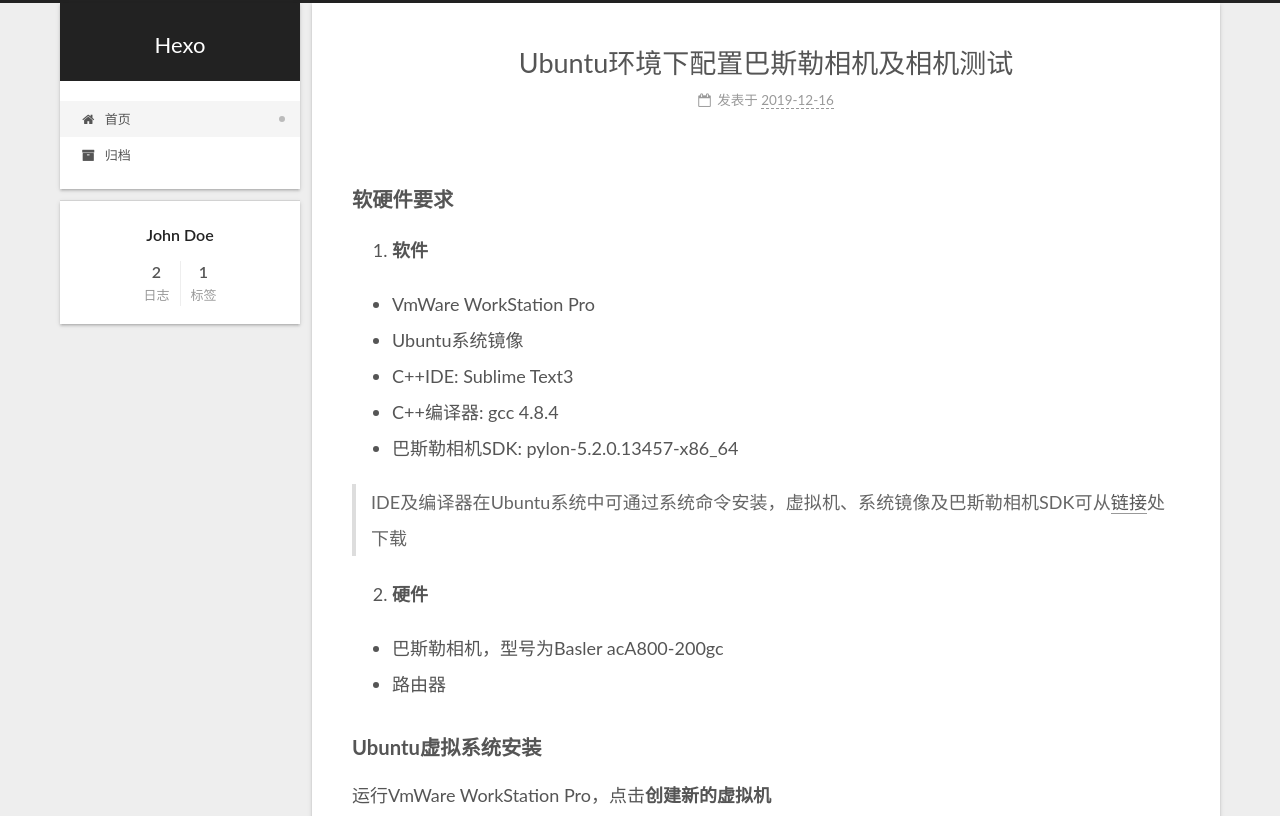
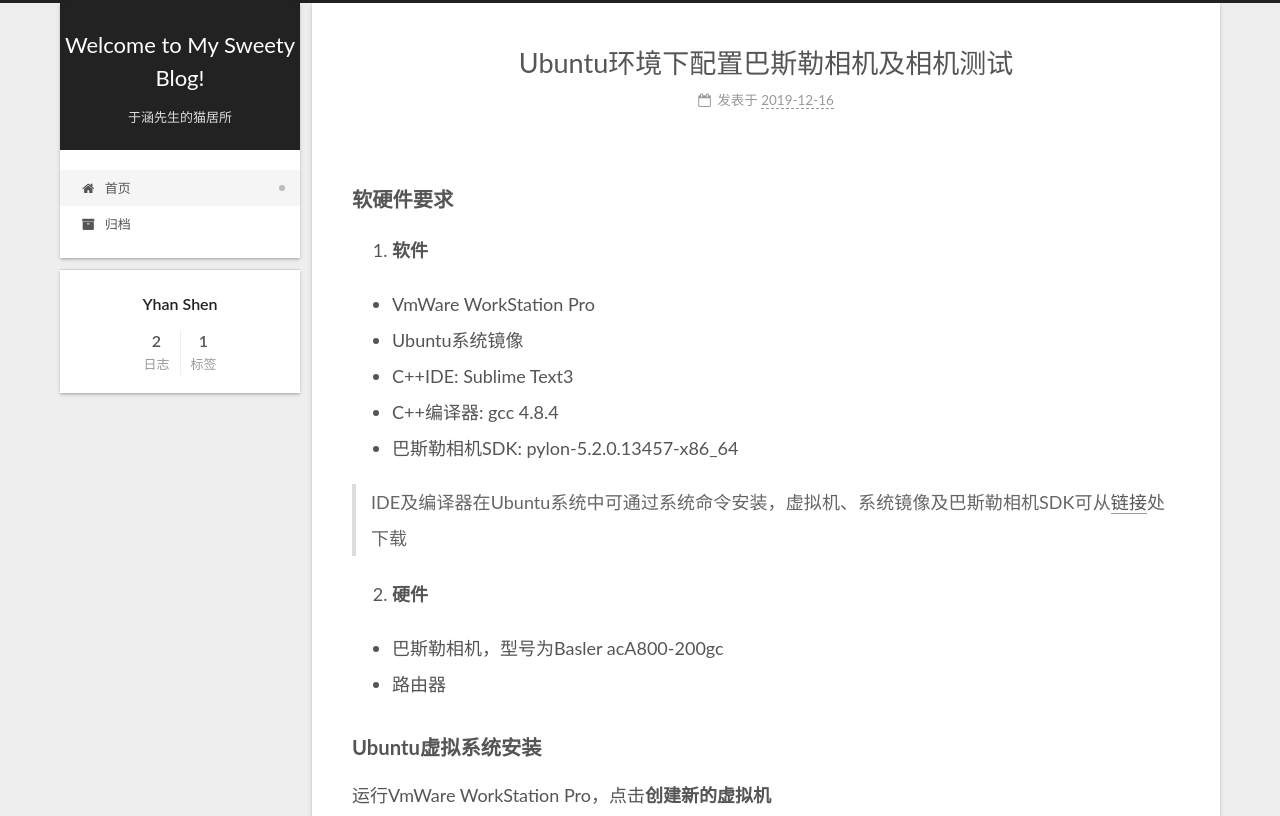
Before and after one commit to ShenYhan/ShenYhan.github.io, a plain HTML site: page index.html in a window 1280 px wide. Shown: the top 816 px of the page. Drawn offline with Linux system fonts and the light colour scheme.

Commit message:
Site updated: 2019-12-16 13:58:18

```diff
--- a/css/main.css
+++ b/css/main.css
@@ -1159,7 +1159,7 @@ pre .javascript .function {
 }
 .links-of-author a::before,
 .links-of-author span.exturl::before {
-  background: #f4ff9a;
+  background: #0659ff;
   border-radius: 50%;
   content: ' ';
   display: inline-block;
--- a/index.html
+++ b/index.html
@@ -47,10 +47,10 @@
 </script>
 
   <meta property="og:type" content="website">
-<meta property="og:title" content="Hexo">
+<meta property="og:title" content="Welcome to My Sweety Blog!">
 <meta property="og:url" content="http:&#x2F;&#x2F;yoursite.com&#x2F;index.html">
-<meta property="og:site_name" content="Hexo">
-<meta property="article:author" content="John Doe">
+<meta property="og:site_name" content="Welcome to My Sweety Blog!">
+<meta property="article:author" content="Yhan Shen">
 <meta name="twitter:card" content="summary">
 
 <link rel="canonical" href="http://yoursite.com/">
@@ -65,7 +65,7 @@
   };
 </script>
 
-  <title>Hexo</title>
+  <title>Welcome to My Sweety Blog!</title>
 
 
 
@@ -109,10 +109,11 @@
     <div>
       <a href="/" class="brand" rel="start">
         <span class="logo-line-before"><i></i></span>
-        <span class="site-title">Hexo</span>
+        <span class="site-title">Welcome to My Sweety Blog!</span>
         <span class="logo-line-after"><i></i></span>
       </a>
     </div>
+        <p class="site-subtitle">于涵先生的猫居所</p>
   </div>
 
   <div class="site-nav-toggle">
@@ -168,12 +169,12 @@
 
     <span hidden itemprop="author" itemscope itemtype="http://schema.org/Person">
       <meta itemprop="image" content="/images/avatar.gif">
-      <meta itemprop="name" content="John Doe">
+      <meta itemprop="name" content="Yhan Shen">
       <meta itemprop="description" content="">
     </span>
 
     <span hidden itemprop="publisher" itemscope itemtype="http://schema.org/Organization">
-      <meta itemprop="name" content="Hexo">
+      <meta itemprop="name" content="Welcome to My Sweety Blog!">
     </span>
       <header class="post-header">
         <h1 class="post-title" itemprop="name headline">
@@ -315,12 +316,12 @@
 
     <span hidden itemprop="author" itemscope itemtype="http://schema.org/Person">
       <meta itemprop="image" content="/images/avatar.gif">
-      <meta itemprop="name" content="John Doe">
+      <meta itemprop="name" content="Yhan Shen">
       <meta itemprop="description" content="">
     </span>
 
     <span hidden itemprop="publisher" itemscope itemtype="http://schema.org/Organization">
-      <meta itemprop="name" content="Hexo">
+      <meta itemprop="name" content="Welcome to My Sweety Blog!">
     </span>
       <header class="post-header">
         <h1 class="post-title" itemprop="name headline">
@@ -509,7 +510,7 @@
 
       <div class="site-overview-wrap sidebar-panel">
         <div class="site-author motion-element" itemprop="author" itemscope itemtype="http://schema.org/Person">
-  <p class="site-author-name" itemprop="name">John Doe</p>
+  <p class="site-author-name" itemprop="name">Yhan Shen</p>
   <div class="site-description" itemprop="description"></div>
 </div>
 <div class="site-state-wrap motion-element">
@@ -551,7 +552,7 @@
   <span class="with-love">
     <i class="fa fa-user"></i>
   </span>
-  <span class="author" itemprop="copyrightHolder">John Doe</span>
+  <span class="author" itemprop="copyrightHolder">Yhan Shen</span>
 </div>
   <div class="powered-by">由 <a href="https://hexo.io/" class="theme-link" rel="noopener" target="_blank">Hexo</a> 强力驱动 v4.1.1
   </div>
```
Also changed, not shown: 2019/12/16/Ubuntu环境下配置巴斯勒相机及相机测试/index.html (+9 -8 lines), 2019/12/16/Ubuntu配置pylon及OpenCV并抓取图像显示/index.html (+9 -8 lines), archives/2019/12/index.html (+8 -7 lines), archives/2019/index.html (+8 -7 lines), archives/index.html (+8 -7 lines), tags/OpenCV/index.html (+8 -7 lines).
